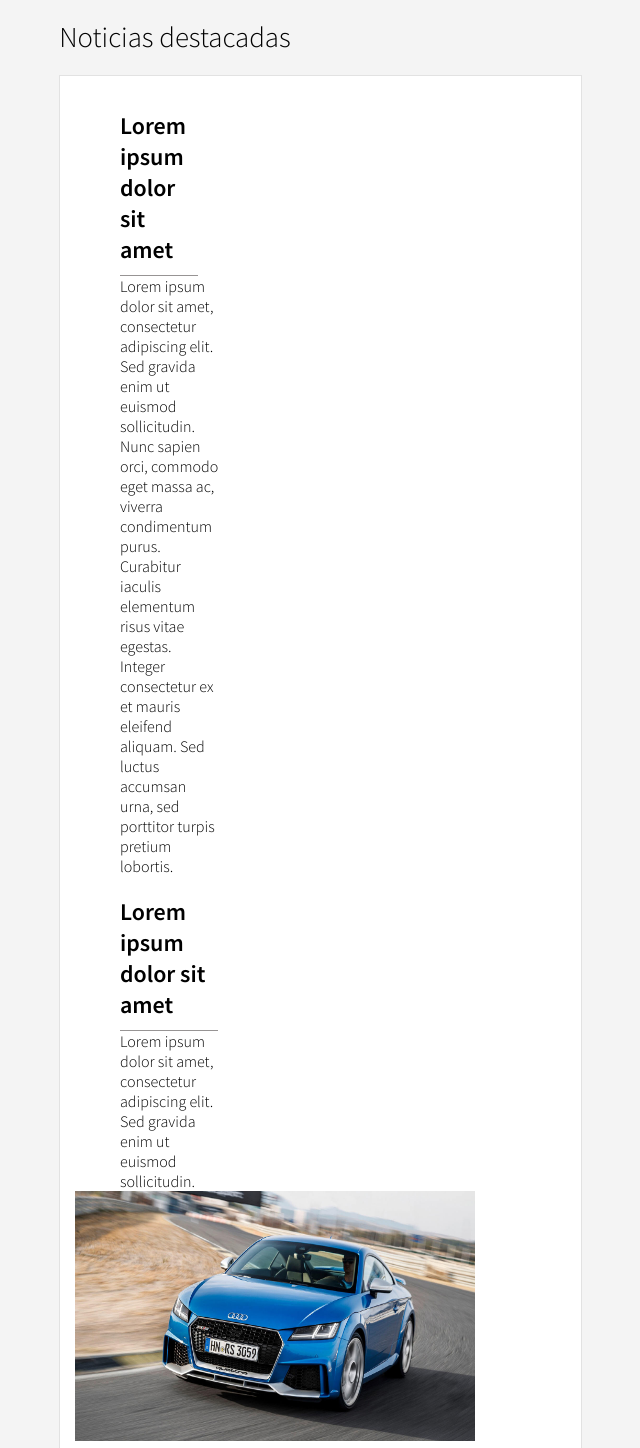
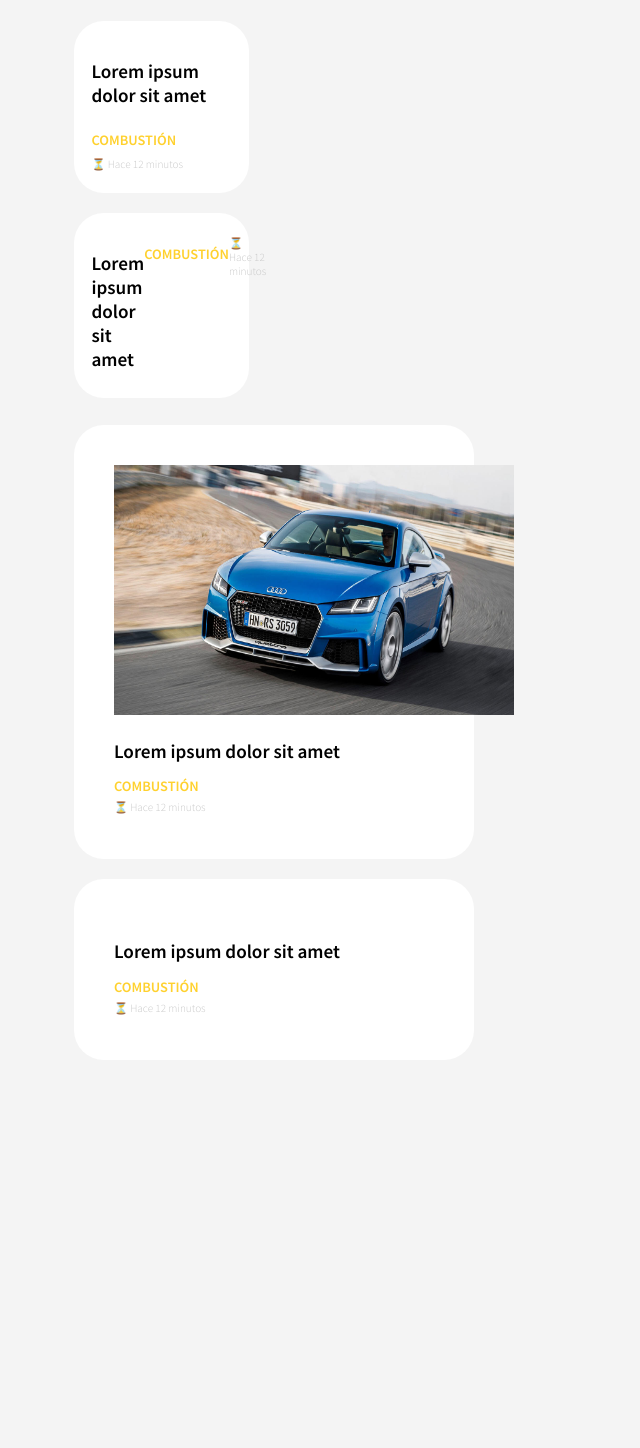
Before and after one commit to javidiazdom/coches-daw1, a plain HTML site: page templates/News/News.html in a window 768 px wide. Shown: the top 1448 px of the page, without its empty margins (79-719 px from the left). After the commit the page ends 1094 px from the top, so only its background shows below. Drawn offline with Linux system fonts and the light colour scheme.

Commit message:
proceso desarrollo responsive news

```diff
--- a/templates/News/News.css
+++ b/templates/News/News.css
@@ -36,3 +36,89 @@
 .error {
   border-color: red;
 }
+
+@media screen and (min-width: 768px) {
+  .img-mv{
+    display:none;
+  }
+
+  h4,h3{
+    display: none;
+  }
+}
+
+@media screen and (max-width: 768px) {
+  .column-grid {
+    display: flex;
+    flex-direction: column;
+  }
+
+  h1 {
+    display: none;
+  }
+
+  h2 {
+    font-size: 1.2rem;
+  }
+
+  h3 {
+    font-size: 0.9rem;
+    display: grid;
+  }
+
+  h4{
+    font-size: 0.7rem;
+    display: grid;
+  }
+
+  .container-noticias{
+    background-color: transparent;
+    border: transparent;
+    width: 100%;
+    padding: 3%;
+  }
+
+  .noticia1{
+      background-color: white;
+      border-radius: 30px;
+      display: flex;
+      flex-direction: column;
+      margin-bottom: 20px;
+      padding: 10%;
+  }
+
+  .noticia2{
+    background-color: white;
+    border-radius: 30px;
+    display: flex;
+    flex-direction: row;
+    margin-bottom: 20px;
+    padding: 10%;
+  }
+
+  .container-noticias p{
+    display: none;
+  }
+
+  .container-izqda h2{
+    border-bottom: transparent;
+  }
+
+  .container-izqda{
+    display: grid;
+    margin: 0.4rem 0 0 0;
+  }
+
+  .container-dcha{
+    display: grid;
+    margin: 0.4rem 0 0 0;
+  }
+
+  .img-movil{
+    display:grid;
+    border-radius: 15px;
+    object-fit: cover;
+    height: 7rem;
+  }
+
+}
--- a/templates/News/News.html
+++ b/templates/News/News.html
@@ -14,31 +14,41 @@
         <div class = "container-noticias">
             <div class="container-izqda">
                 <div>
-                    <div>
+                    <div class="noticia1">
+                        <img class="img-mv" style="width: 400px; height: 250px;" src = "../assets/audi-tt.jpg">
                         <h2 class="titulo" style="margin-right: 20px;">Lorem ipsum dolor sit amet</h2>
+                        <h3>COMBUSTIÓN</h3>
+                        <h4>⏳ Hace 12 minutos</h4>
                     </div>
                     <section class="parrafo">
                         <p>Lorem ipsum dolor sit amet, consectetur adipiscing elit. Sed gravida enim ut euismod sollicitudin. Nunc sapien orci, commodo eget massa ac, viverra condimentum purus. Curabitur iaculis elementum risus vitae egestas. Integer consectetur ex et mauris eleifend aliquam. Sed luctus accumsan urna, sed porttitor turpis pretium lobortis.</p>
                     </section>
                 </div>
                 <div>
-                    <div>
+                    <div class="noticia2">
+                        <img class="img-mv" style="width: 400px; height: 250px;" src = "../assets/audi-tt.jpg">
                         <h2 class="titulo">Lorem ipsum dolor sit amet</h2>
+                        <h3>COMBUSTIÓN</h3>
                         <p>Lorem ipsum dolor sit amet, consectetur adipiscing elit. Sed gravida enim ut euismod sollicitudin.</p>
+                        <h4>⏳ Hace 12 minutos</h4>
                     </div>
                 </div>
             </div>
             <div class="container-dcha">
-                <div>
-                    <img style="width: 400px; height: 250px;" src = "../assets/audi-tt.jpg">
+
+                <div class="noticia2">
+                    <img class="img-d" style="width: 400px; height: 250px;" src = "../assets/audi-tt.jpg">
+                    <h2 class="titulo">Lorem ipsum dolor sit amet</h2>
+                    <h3>COMBUSTIÓN</h3>
+                    <p>Lorem ipsum dolor sit amet, consectetur adipiscing elit. Sed gravida enim ut euismod sollicitudin.</p>
+                    <h4>⏳ Hace 12 minutos</h4>
                 </div>
-                <div>
+                <div class="noticia2">
+                    <img class="img-mv" style="width: 400px; height: 250px;" src = "../assets/audi-tt.jpg">
                     <h2 class="titulo">Lorem ipsum dolor sit amet</h2>
+                    <h3>COMBUSTIÓN</h3>
                     <p>Lorem ipsum dolor sit amet, consectetur adipiscing elit. Sed gravida enim ut euismod sollicitudin.</p>
-                </div>
-                <div>
-                    <h2 class="titulo">Lorem ipsum dolor sit amet</h2>
-                    <p>Lorem ipsum dolor sit amet, consectetur adipiscing elit. Sed gravida enim ut euismod sollicitudin.</p>
+                    <h4>⏳ Hace 12 minutos</h4>
                 </div>
             </div>
         </div>
```
